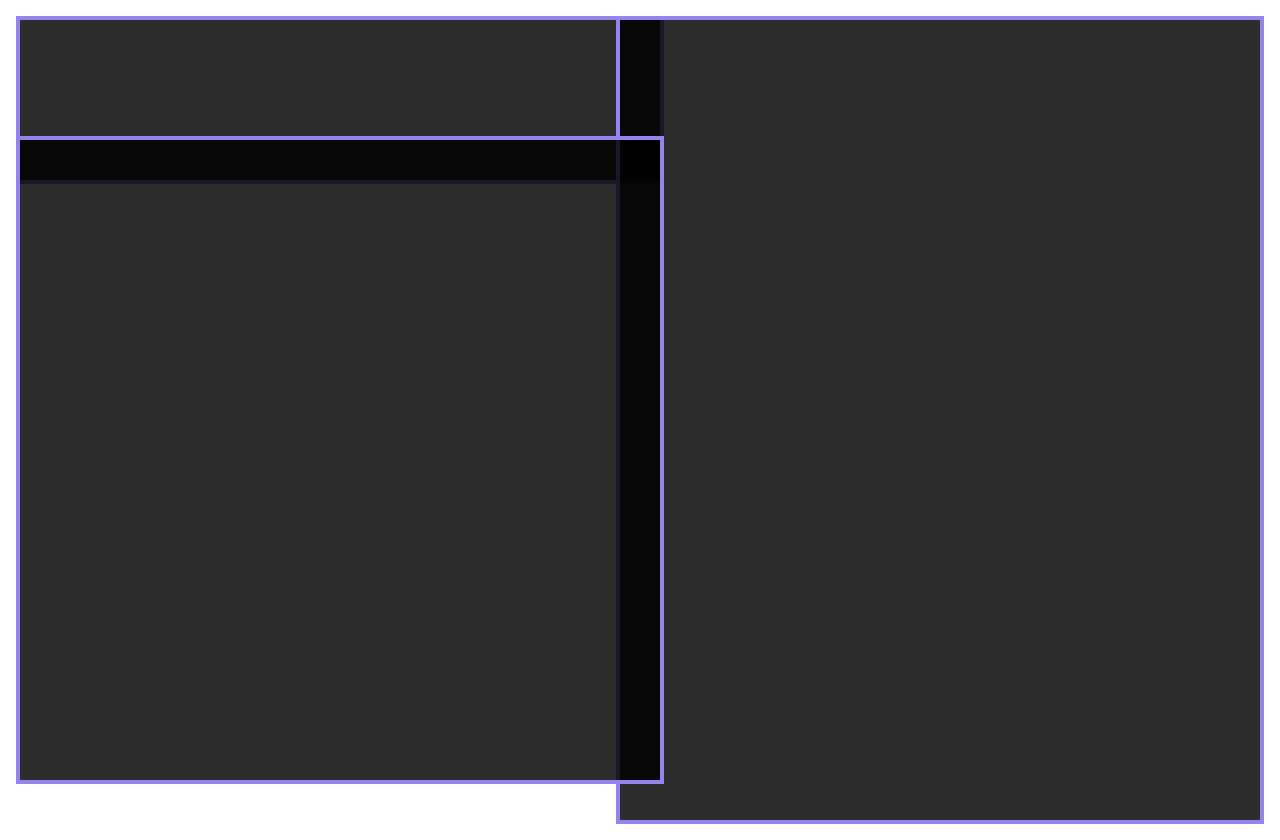
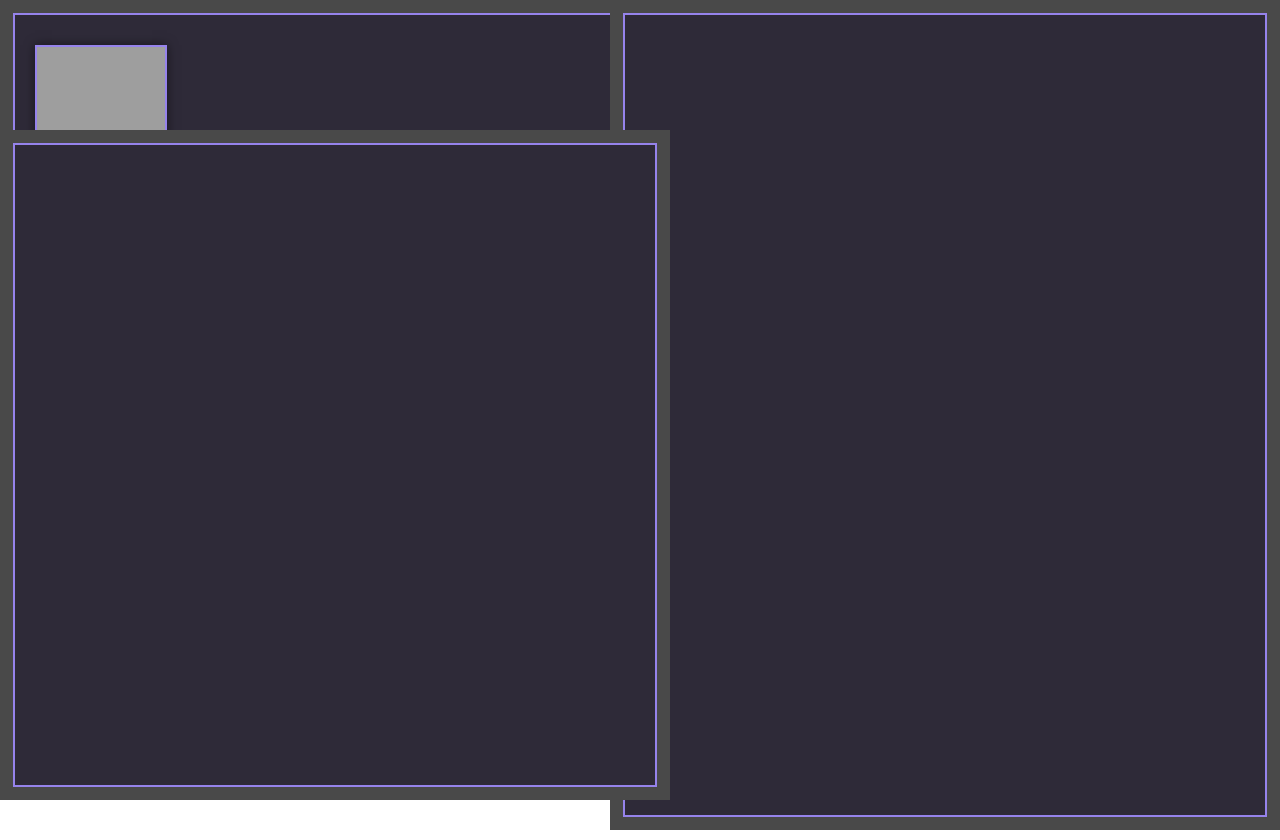
Before and after one commit to V3NCO/www, a SvelteKit app: page / in a window 1280 px wide. Built offline with nearby package versions, Linux system fonts and the light colour scheme; grey boxes are pictures that could not be loaded.

Commit message:
Added profile picture in contianer

```diff
--- a/src/routes/+page.svelte
+++ b/src/routes/+page.svelte
@@ -5,7 +5,9 @@
 
 <div class="tl">
     <div class="box">
-
+        <div class="image-container">
+            <img src={gravatarsrc} alt="{name}'s profile picture : Basil from omori with happy emotion in combat state" width="128" height="128" class="pfp"/>
+        </div>
     </div>
 </div>
 <div class="r">
@@ -20,14 +22,21 @@
 </div>
 
 <style>
-
+    .image-container {
+        display: flex; /* Make it a flex container */
+        justify-content: flex-start; /* Horizontal alignment - keep it left-aligned */
+        align-items: center; /* This centers content vertically */
+        width: 100%;
+        height: 100%; /* Take up full height of parent */
+    }
     .tl {
         position: absolute;
         top: 0;
         left: 0;
         width: 50%;
         height: 20%;
-        padding: 20px;
+        background-color: #494949;
+        padding: 15px;
     }
     .r {
         position: absolute;
@@ -35,7 +44,8 @@
         right: 0;
         width: 50%;
         height: 100%;
-        padding: 20px;
+        background-color: #494949;
+        padding: 15px;
     }
     .bl {
         position: absolute;
@@ -43,14 +53,25 @@
         left: 0;
         width: 50%;
         height: 80%;
-        padding: 20px;
+        background-color: #494949;
+        padding: 15px;
     }
     .box {
-        outline: 4px;
+        display: flex;
+        outline: 2px;
         outline-style: solid;
         outline-color: #9683EC;
-        background-color: #000000d3;
+        background-color: #292435d3;
+        align-items: center;
         min-width: 100%;
         min-height: 100%;
     }
+    .pfp {
+        border: 2px solid #9683EC;
+        box-shadow: 0 0 10px rgba(0, 0, 0, 0.5);
+        object-fit: contain;
+        height: auto;
+        max-width: 100%;
+        margin: 20px;
+    }
 </style>
```
